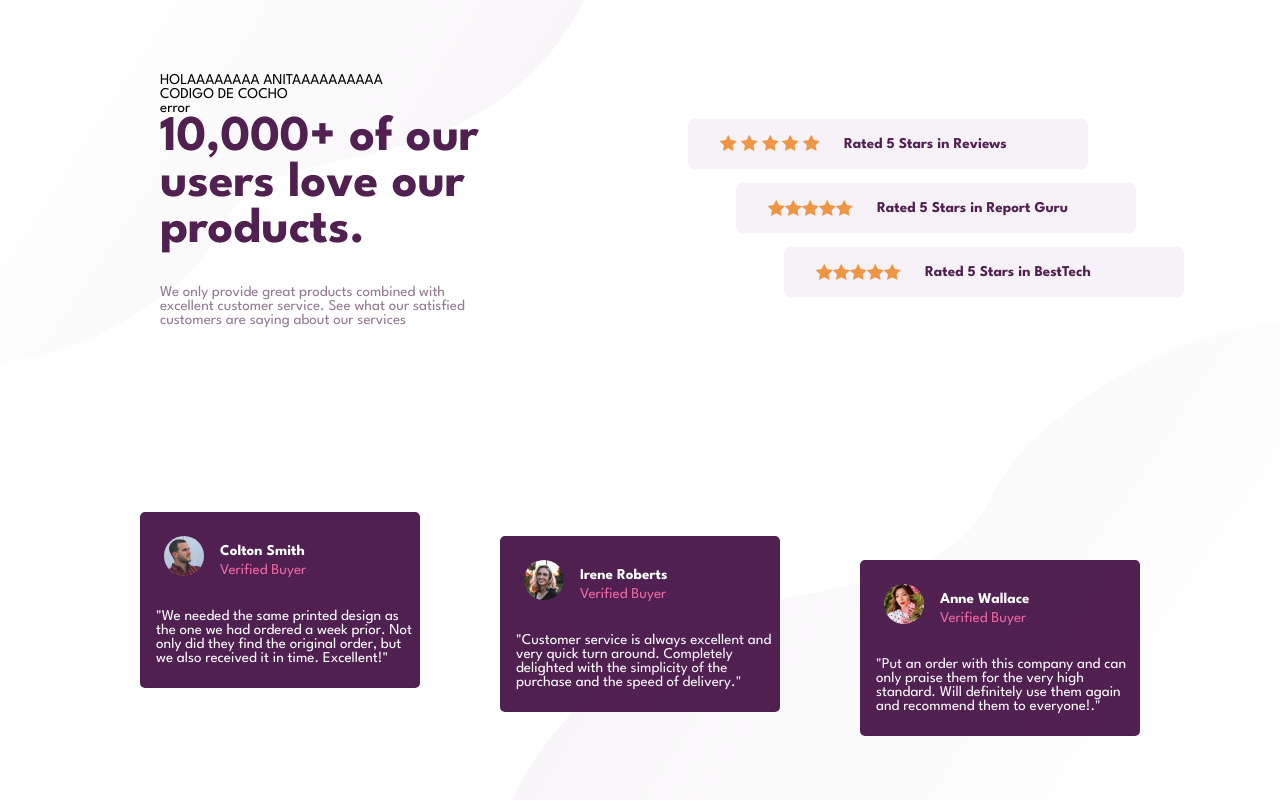
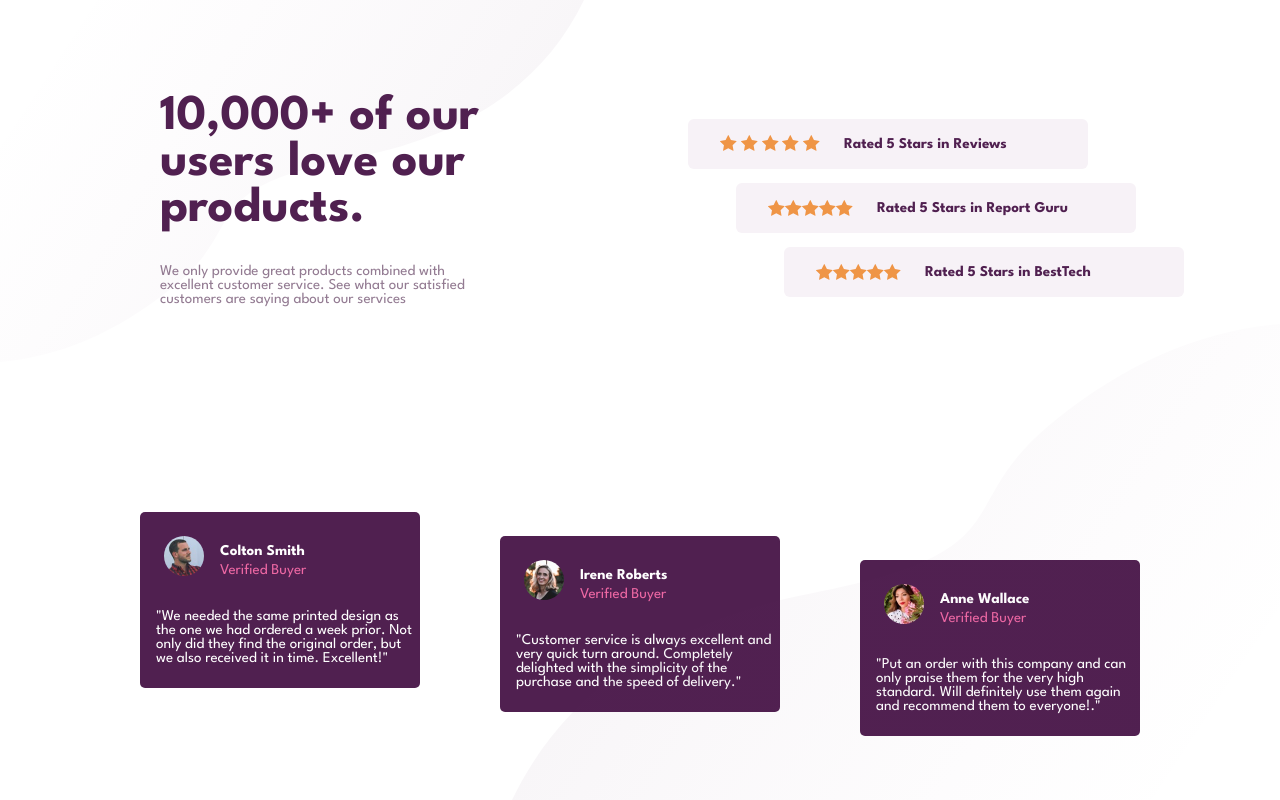
Before and after one commit to AnaFDiaz/Proof_Section, a plain HTML site: page index.html in a window 1280 px wide. Drawn offline with Linux system fonts and the light colour scheme.

Commit message:
delete: error

```diff
--- a/index.html
+++ b/index.html
@@ -14,9 +14,6 @@
       <img id="pattern_2" alt="" src="images/bg-pattern-bottom-desktop.svg"/>
         <div class="top">
             <div class="titulo marg">
-              <p>HOLAAAAAAAA ANITAAAAAAAAAA</p>
-              <p>CODIGO DE COCHO</p>
-              <p>error</p>
               <h1>10,000+ of our users love our products.</h1>
               <p class="title">We only provide great products combined with excellent
                 customer service. See what our satisfied customers are
```
